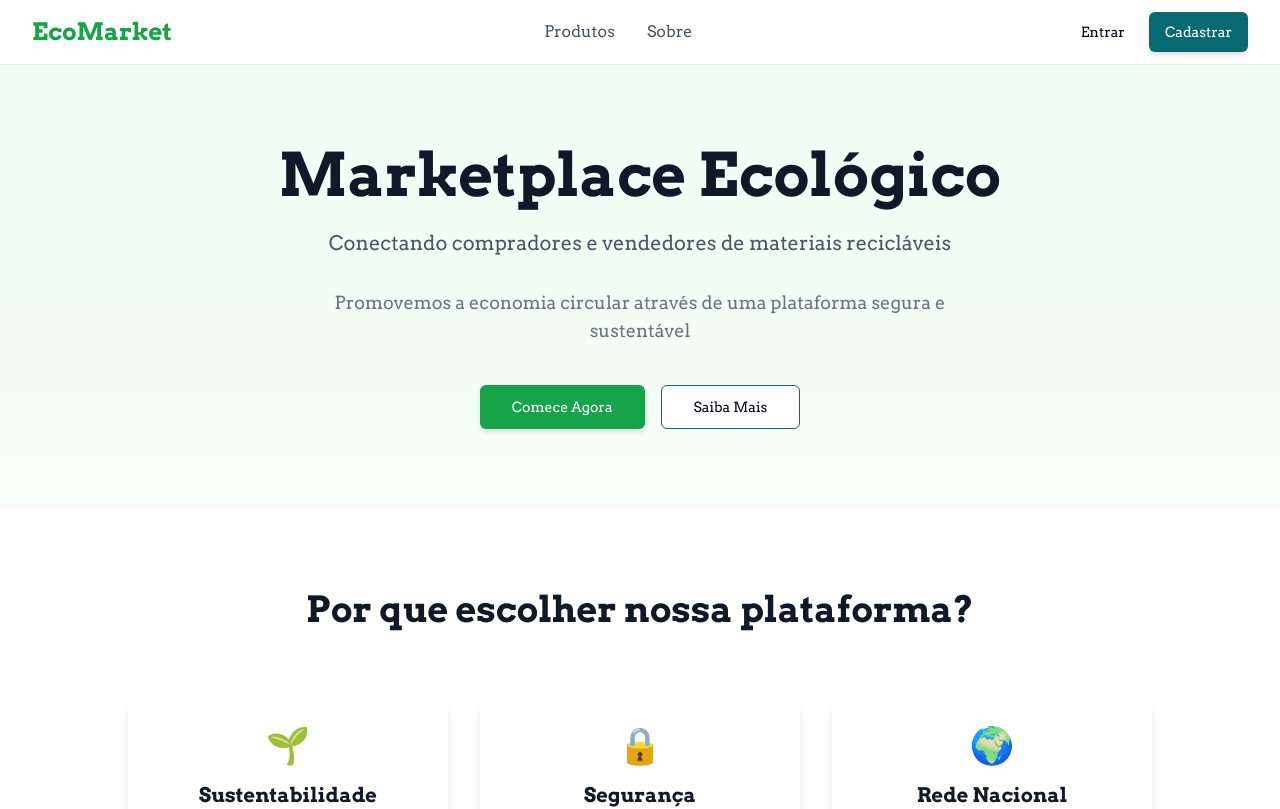
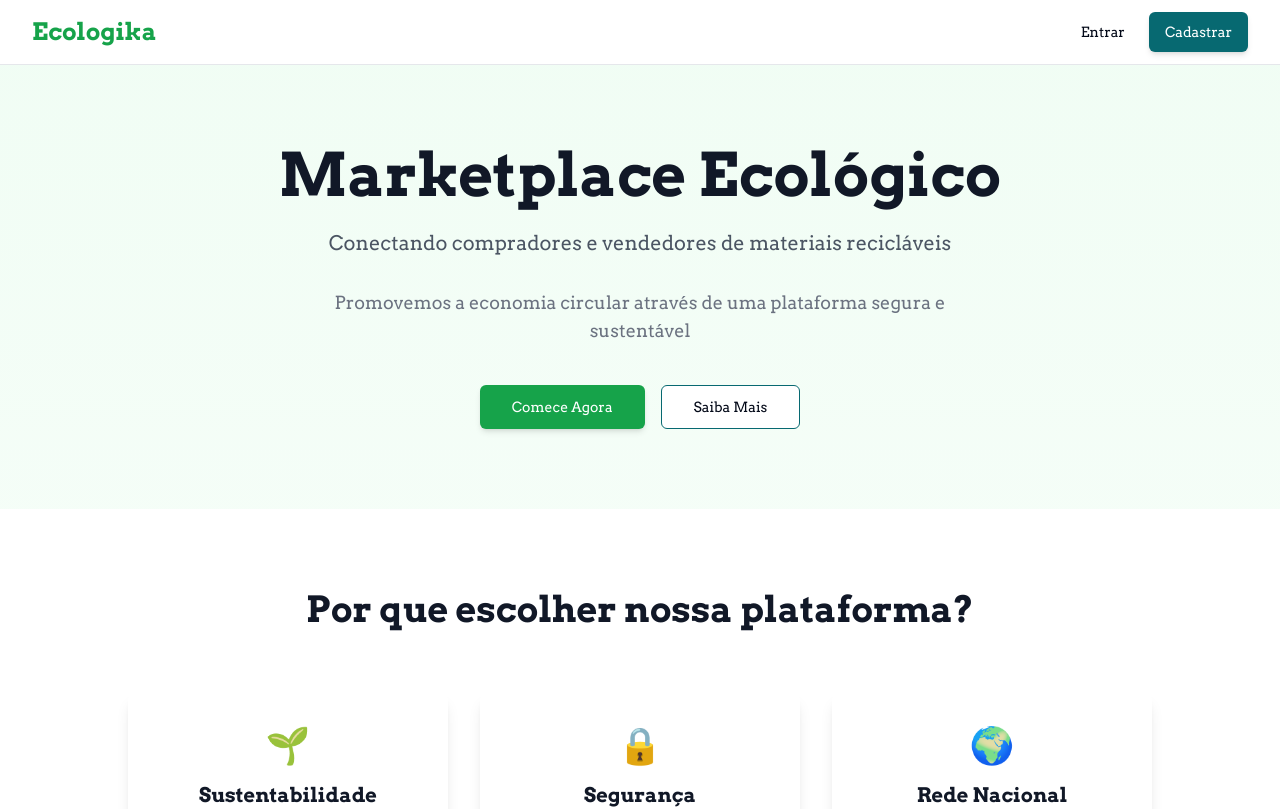
Before and after one commit to gustek-org/ecologika, a React (Vite) app: page / in a window 1280 px wide. Shown: the top 809 px of the page. Built offline with nearby package versions, Linux system fonts and the light colour scheme.

Commit message:
Refactor: Update navbar with logo and icons
Reverted the navbar to use the green Ecologika logo, removed text elements, and replaced them with a gray heart icon for favorites and the profile icon. Edited `src/components/layout/Header.tsx`.

```diff
--- a/src/components/layout/Header.tsx
+++ b/src/components/layout/Header.tsx
@@ -12,7 +12,7 @@ import {
 import { Avatar, AvatarFallback } from '@/components/ui/avatar';
 import { useAuth } from '@/contexts/AuthContext';
 import { useToast } from '@/hooks/use-toast';
-import { User, LogOut, Settings, ShoppingBag, ShoppingCart } from 'lucide-react';
+import { User, LogOut, Heart, ShoppingCart } from 'lucide-react';
 
 const Header = () => {
   const { user, isAuthenticated, logout } = useAuth();
@@ -47,42 +47,19 @@ const Header = () => {
         <div className="flex justify-between items-center h-16">
           <div className="flex items-center">
             <Link to="/" className="flex items-center">
-              <span className="text-2xl font-bold text-green-600">EcoMarket</span>
+              <span className="text-2xl font-bold text-green-600">Ecologika</span>
             </Link>
           </div>
 
-          <nav className="hidden md:flex space-x-8">
-            <Link
-              to="/products"
-              className="text-gray-600 hover:text-green-600 transition-colors"
-            >
-              Produtos
-            </Link>
-            <Link
-              to="/about"
-              className="text-gray-600 hover:text-green-600 transition-colors"
-            >
-              Sobre
-            </Link>
+          <div className="flex items-center space-x-4">
             {isAuthenticated && (
-              <>
-                <Link
-                  to="/add-product"
-                  className="text-gray-600 hover:text-green-600 transition-colors"
-                >
-                  Vender
+              <Button asChild variant="ghost" size="icon">
+                <Link to="/saved-products">
+                  <Heart className="h-5 w-5 text-gray-500" />
                 </Link>
-                <Link
-                  to="/saved-products"
-                  className="text-gray-600 hover:text-green-600 transition-colors"
-                >
-                  Favoritos
-                </Link>
-              </>
+              </Button>
             )}
-          </nav>
 
-          <div className="flex items-center space-x-4">
             {isAuthenticated ? (
               <DropdownMenu>
                 <DropdownMenuTrigger asChild>
```
